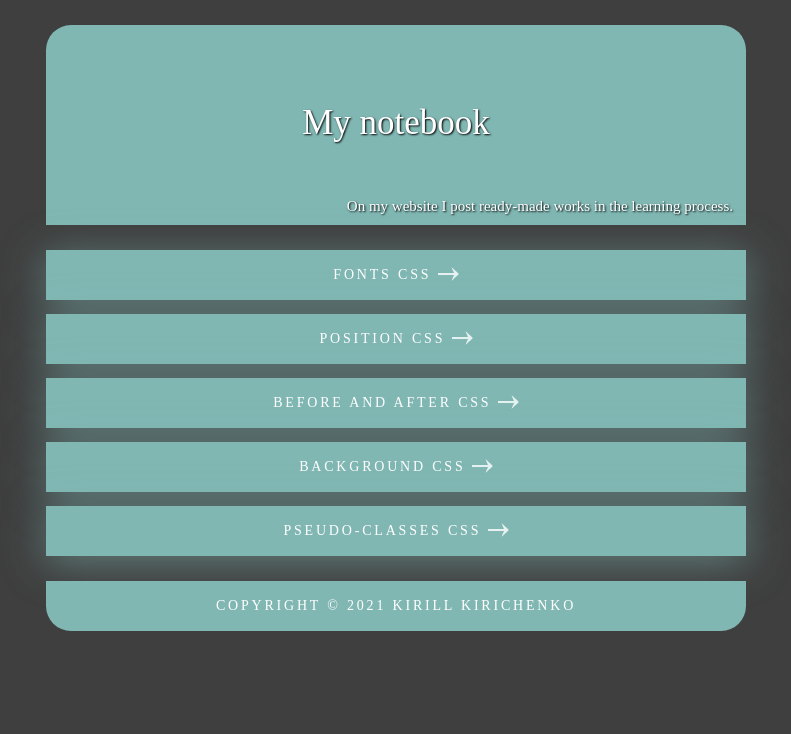
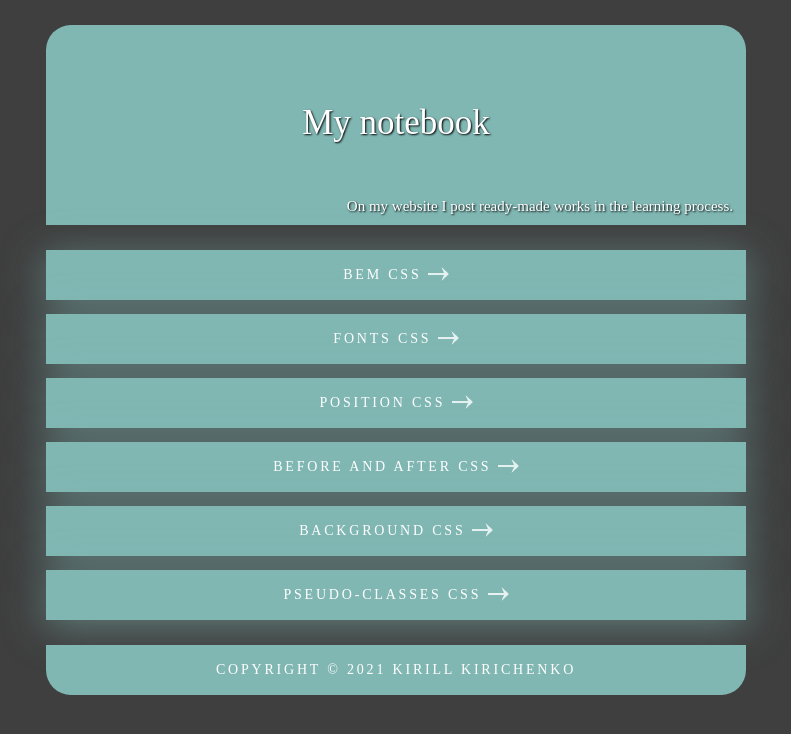
Before and after one commit to Gigazoid/gigazoid.github.io, a plain HTML site: page index.html in a window 1280 px wide. Shown: the whole page, without its empty margins (244-1035 px from the left). Drawn offline with Linux system fonts and the light colour scheme.

Commit message:
Update index.html

```diff
--- a/index.html
+++ b/index.html
@@ -11,6 +11,9 @@
 			<span class="header__text">On my website I post ready-made works in the learning process.</span>
 		</header>
 		<div class="block">
+			<a href="https://gigazoid.github.io/bem.html"><button class="button__check">
+				<span class="fs">bem css <img src="img/Shape_2.png" alt=""></span>
+			</button></a><br />
 			<a href="https://gigazoid.github.io/fonts.html"><button class="button__check">
 				<span class="fs">fonts css <img src="img/Shape_2.png" alt=""></span>
 			</button></a><br />
```
